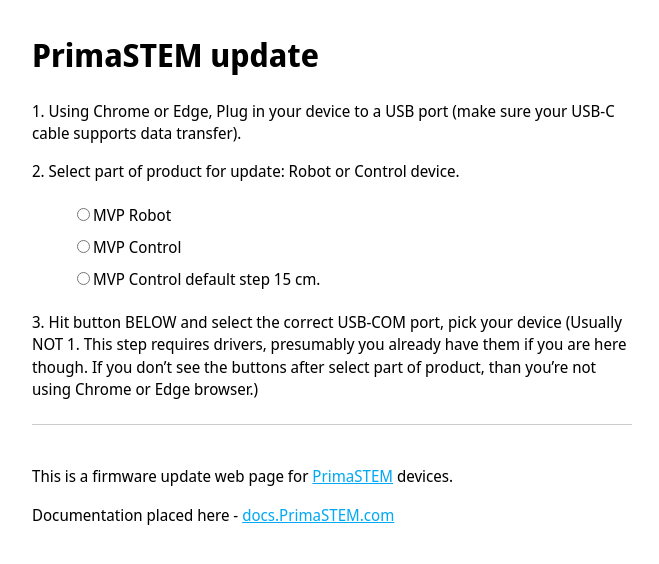
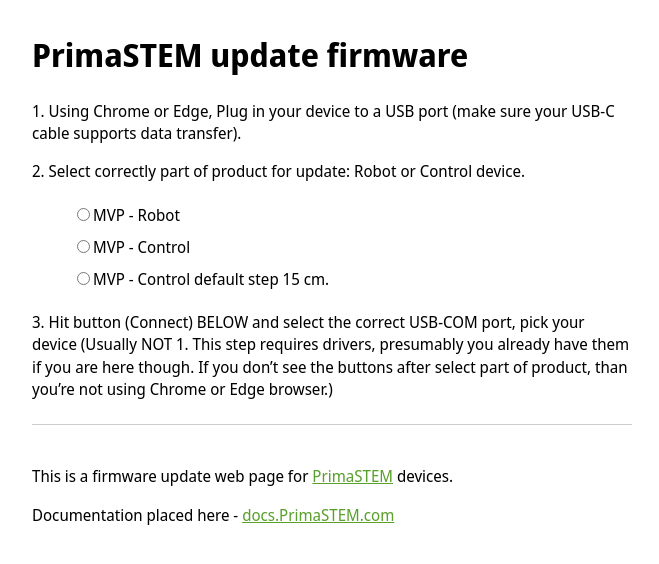
Before and after one commit to primastem/update, a plain HTML site: page index.html in a window 1280 px wide. Shown: the whole page, without its empty margins (308-967 px from the left). Drawn offline with Linux system fonts and the light colour scheme; a web font is replaced by a local one.

Commit message:
upd color a

```diff
--- a/index.html
+++ b/index.html
@@ -33,7 +33,7 @@
         margin-top: 1.5em;
       }
       a {
-        color: #03a9f4;
+        color: #5aa02c;
       }
       .invisible {
         visibility: hidden;
@@ -75,7 +75,7 @@
           color: #fff;
         }
         a {
-          color: #58a6ff;
+          color: #5aa02c;
         }
       }
     </style>
@@ -83,21 +83,21 @@
   </head>
   <body>
     <div class="content">
-      <h1>PrimaSTEM update</h1>
+      <h1>PrimaSTEM update firmware</h1>
       <p>1. Using Chrome or Edge, Plug in your device to a USB port (make sure your USB-C cable supports data transfer).</p>
-      <p>2. Select part of product for update: Robot or Control device.</p>
+      <p>2. Select correctly part of product for update: Robot or Control device.</p>
       <ul class="radios">
         <li>
-          <label><input type="radio" name="type" value="robot" />MVP Robot</label>
+          <label><input type="radio" name="type" value="robot" />MVP - Robot</label>
         </li>
         <li>
-          <label><input type="radio" name="type" value="control" />MVP Control</label>
+          <label><input type="radio" name="type" value="control" />MVP - Control</label>
         </li>
 		<li>
-          <label><input type="radio" name="type" value="control15" />MVP Control default step 15 cm.</label>
+          <label><input type="radio" name="type" value="control15" />MVP - Control default step 15 cm.</label>
         </li>
       </ul>
-      <p>3. Hit button BELOW and select the correct USB-COM port, pick your device (Usually NOT 1. This step requires drivers, presumably you already have them if you are here though. If you don’t see the buttons after select part of product, than you’re not using Chrome or Edge browser.)</p>
+      <p>3. Hit button (Connect) BELOW and select the correct USB-COM port, pick your device (Usually NOT 1. This step requires drivers, presumably you already have them if you are here though. If you don’t see the buttons after select part of product, than you’re not using Chrome or Edge browser.)</p>
       <p class="button-row" align="left">
         <esp-web-install-button class="invisible"></esp-web-install-button>
       </p>
```
